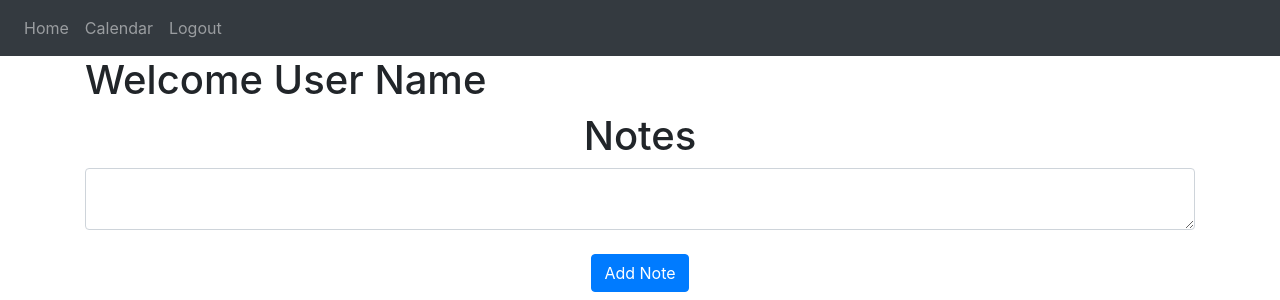
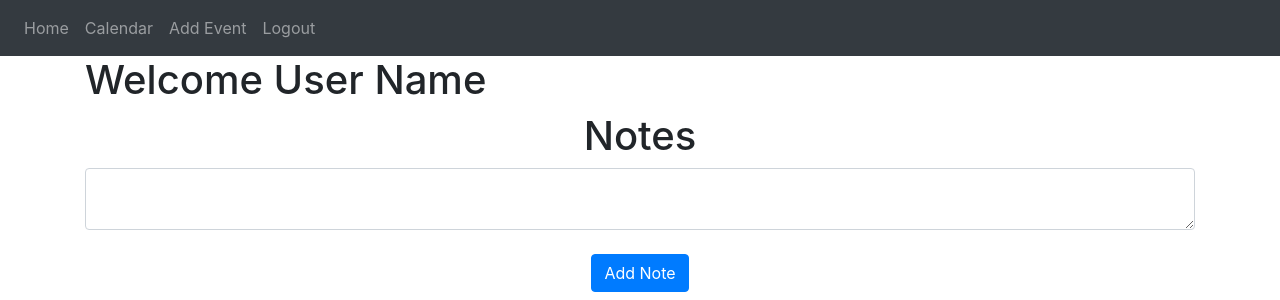
Before and after one commit to Xainax/CMPE131project, a Flask app: page / in a window 1280 px wide. Shown: the top 300 px of the page. Run offline with Flask 2, Linux system fonts and the light colour scheme; a user stored in the database is signed in; data that the repository does not hold is empty; some libraries are stand-ins or nearby versions.

Commit message:
Update base.html

```diff
--- a/Project_website/website/templates/base.html
+++ b/Project_website/website/templates/base.html
@@ -32,6 +32,7 @@
           {% if user.is_authenticated %}
           <a class="nav-item nav-link" id="login" href="/">Home</a>
           <a class="nav-item nav-link" id="login" href="/calendar">Calendar</a>
+          <a class="nav-item nav-link" id="login" href="/add">Add Event</a>
           <a class="nav-item nav-link" id="login" href="/logout">Logout</a>
           {% else %}
           <a class="nav-item nav-link" id="login" href="/login">Login</a>
```
